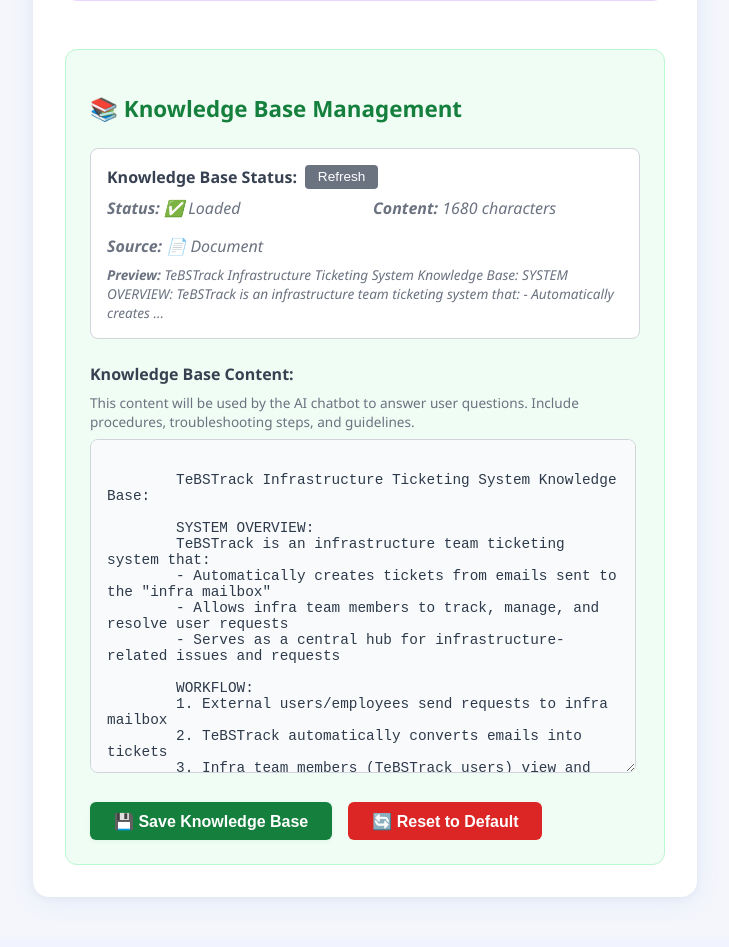
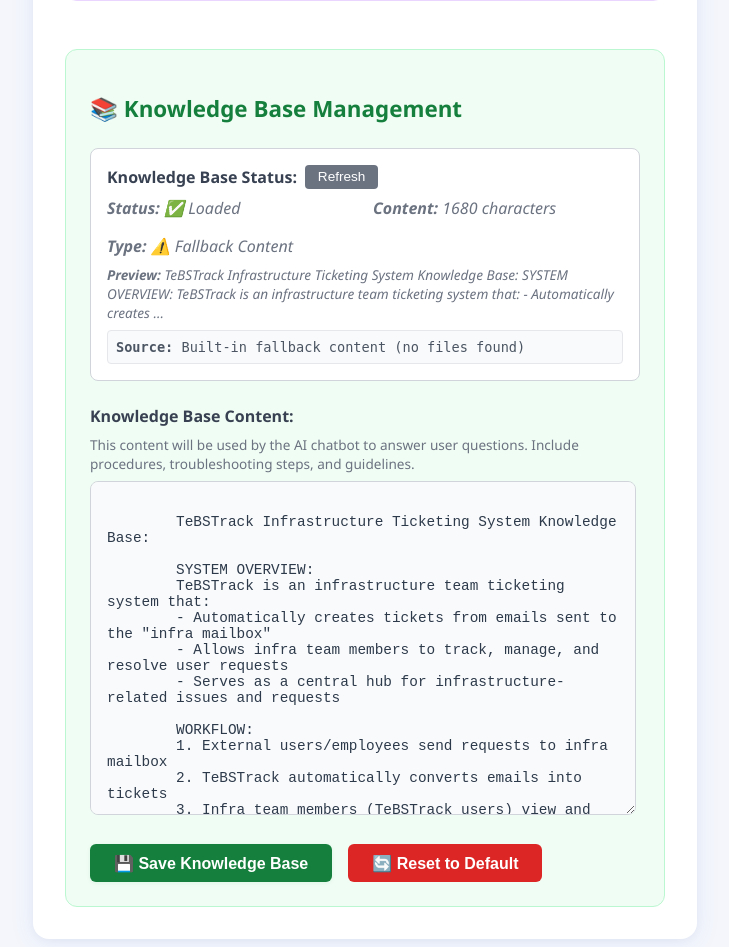
Before and after one commit to farhanhan1/tebstrack, a Flask app: page /settings in a window 1280 px wide. Shown: the part 1232-2179 px from the top of the page, without its empty margins (375-1104 px from the left). Before the commit the page ends 2131 px from the top, so only its background shows below. Run offline with Flask 3, Linux system fonts and the light colour scheme; a user stored in the database is signed in.

Commit message:
added ability to display path and type of knowledge base being used

```diff
--- a/app/ai_service.py
+++ b/app/ai_service.py
@@ -165,13 +165,84 @@ class TeBSTrackAI:
     def get_knowledge_base_status(self) -> Dict[str, any]:
         """Get information about the knowledge base loading status"""
         kb_length = len(self.knowledge_base) if self.knowledge_base else 0
-        is_fallback = "Infrastructure Knowledge Base:" in self.knowledge_base and kb_length < 2000
+
+        # Determine which file is currently being used
+        current_source_path = None
+        source_type = "unknown"
+
+        # Check for edited text copy first (highest priority)
+        text_copy_paths = [
+            'app/knowledge/infra_guide_edited.txt',
+            'knowledge/infra_guide_edited.txt'
+        ]
+
+        for path in text_copy_paths:
+            if os.path.exists(path):
+                current_source_path = path
+                source_type = "edited_text_copy"
+                break
+
+        # Check for edited document copy
+        if not current_source_path:
+            copy_paths = [
+                'app/knowledge/infra_guide_edited.docx',
+                'app/knowledge/infra_guide_edited.pdf',
+                'knowledge/infra_guide_edited.docx',
+                'knowledge/infra_guide_edited.pdf'
+            ]
+
+            for path in copy_paths:
+                if os.path.exists(path):
+                    current_source_path = path
+                    source_type = "edited_document_copy"
+                    break
+
+        # Check for custom text knowledge
+        if not current_source_path:
+            custom_paths = [
+                'app/knowledge/custom_knowledge.txt',
+                'knowledge/custom_knowledge.txt'
+            ]
+
+            for path in custom_paths:
+                if os.path.exists(path):
+                    current_source_path = path
+                    source_type = "custom_text"
+                    break
+
+        # Check for original document
+        if not current_source_path:
+            original_paths = [
+                'app/knowledge/infra_guide.docx',
+                'app/knowledge/infra_guide.pdf',
+                'knowledge/infra_guide.docx',
+                'knowledge/infra_guide.pdf'
+            ]
+
+            for path in original_paths:
+                if os.path.exists(path):
+                    current_source_path = path
+                    source_type = "original_document"
+                    break
+
+        # Fallback case
+        if not current_source_path:
+            source_type = "fallback_content"
+            current_source_path = "Built-in fallback content (no files found)"
+
+        # Check if using fallback content
+        is_fallback = "Emergency Mode" in self.knowledge_base if self.knowledge_base else True
+        if is_fallback and source_type != "fallback_content":
+            source_type = "fallback_content"
+            current_source_path = "Built-in fallback content"
 
         return {
             "loaded": bool(self.knowledge_base),
             "content_length": kb_length,
+            "source_type": source_type,
+            "source_path": current_source_path,
             "is_fallback_content": is_fallback,
-            "has_document": not is_fallback,
+            "has_document": source_type in ["original_document", "edited_document_copy"],
             "preview": self.knowledge_base[:200] + "..." if self.knowledge_base else "No knowledge base loaded"
         }
 
--- a/app/routes.py
+++ b/app/routes.py
@@ -1303,6 +1303,28 @@ def get_knowledge_content():
         return jsonify({'error': f'Failed to get knowledge content: {str(e)}'}), 500
 
 
+@main.route('/api/ai/get-knowledge-status')
+@login_required
+def get_knowledge_status():
+    """Get current knowledge base status and source information"""
+    if current_user.role != 'admin':
+        return jsonify({'error': 'Admin access required'}), 403
+
+    try:
+        from .ai_service import get_ai_service
+        ai_service = get_ai_service()
+
+        status = ai_service.get_knowledge_base_status()
+        return jsonify({
+            'success': True,
+            'status': status
+        })
+
+    except Exception as e:
+        logging.error(f"Error getting knowledge status: {e}")
+        return jsonify({'error': f'Failed to get knowledge status: {str(e)}'}), 500
+
+
 @main.route('/main/update_knowledge_base', methods=['POST'])
 @login_required
 def update_knowledge_base():
--- a/app/templates/settings.html
+++ b/app/templates/settings.html
@@ -92,6 +92,7 @@
         <button onclick="checkKnowledgeBaseStatus()" style="background: #6b7280; color: #fff; border: none; border-radius: 4px; padding: 0.3rem 0.8rem; font-size: 0.85rem; cursor: pointer;">Refresh</button>
       </div>
       <div id="kb-status-content" style="color: #6b7280; font-style: italic;">Click refresh to check status...</div>
+      <div id="kb-source-path" style="margin-top: 0.5rem; font-size: 0.85rem; color: #4b5563; font-family: monospace; background: #f9fafb; padding: 0.5rem; border-radius: 4px; border: 1px solid #e5e7eb;"></div>
     </div>
 
     <!-- Knowledge Base Editor -->
@@ -220,33 +221,52 @@ document.addEventListener('DOMContentLoaded', function() {
 // Knowledge Base Management Functions
 function checkKnowledgeBaseStatus() {
   const statusContent = document.getElementById('kb-status-content');
+  const sourcePathDiv = document.getElementById('kb-source-path');
+
   statusContent.innerHTML = '<span style="color: #6b7280;">🔄 Checking status...</span>';
+  sourcePathDiv.innerHTML = '';
 
-  fetch('/api/ai/knowledge-status')
+  fetch('/api/ai/get-knowledge-status')
     .then(response => response.json())
     .then(data => {
       if (data.success) {
-        const kb = data.knowledge_base;
+        const status = data.status;
         statusContent.innerHTML = `
           <div style="display: grid; grid-template-columns: repeat(auto-fit, minmax(200px, 1fr)); gap: 1rem;">
-            <div><strong>Status:</strong> ${kb.loaded ? '✅ Loaded' : '❌ Failed'}</div>
-            <div><strong>Content:</strong> ${kb.content_length} characters</div>
-            <div><strong>Source:</strong> ${kb.has_document ? '📄 Document' : '⚠️ Fallback'}</div>
+            <div><strong>Status:</strong> ${status.loaded ? '✅ Loaded' : '❌ Failed'}</div>
+            <div><strong>Content:</strong> ${status.content_length} characters</div>
+            <div><strong>Type:</strong> ${getSourceTypeDisplay(status.source_type)}</div>
           </div>
           <div style="margin-top: 0.5rem; font-size: 0.85rem; color: #6b7280;">
-            <strong>Preview:</strong> ${kb.preview}
+            <strong>Preview:</strong> ${status.preview}
           </div>
         `;
+
+        // Show the source path
+        sourcePathDiv.innerHTML = `<strong>Source:</strong> ${status.source_path}`;
 
         // Load the current knowledge base content into the textarea
         loadKnowledgeBaseContent();
       } else {
         statusContent.innerHTML = `<span style="color: #dc2626;">❌ Error: ${data.error}</span>`;
+        sourcePathDiv.innerHTML = '';
       }
     })
     .catch(error => {
-      statusContent.innerHTML = `<span style="color: #dc2626;">❌ Failed to check: ${error}</span>`;
+      statusContent.innerHTML = `<span style="color: #dc2626;">❌ Failed to check status: ${error}</span>`;
+      sourcePathDiv.innerHTML = '';
     });
+}
+
+function getSourceTypeDisplay(sourceType) {
+  const typeMap = {
+    'edited_text_copy': '✏️ Edited Copy',
+    'edited_document_copy': '✏️ Edited Document',
+    'custom_text': '📝 Custom Text',
+    'original_document': '📄 Original Document',
+    'fallback_content': '⚠️ Fallback Content'
+  };
+  return typeMap[sourceType] || '❓ Unknown';
 }
 
 function loadKnowledgeBaseContent() {
```
